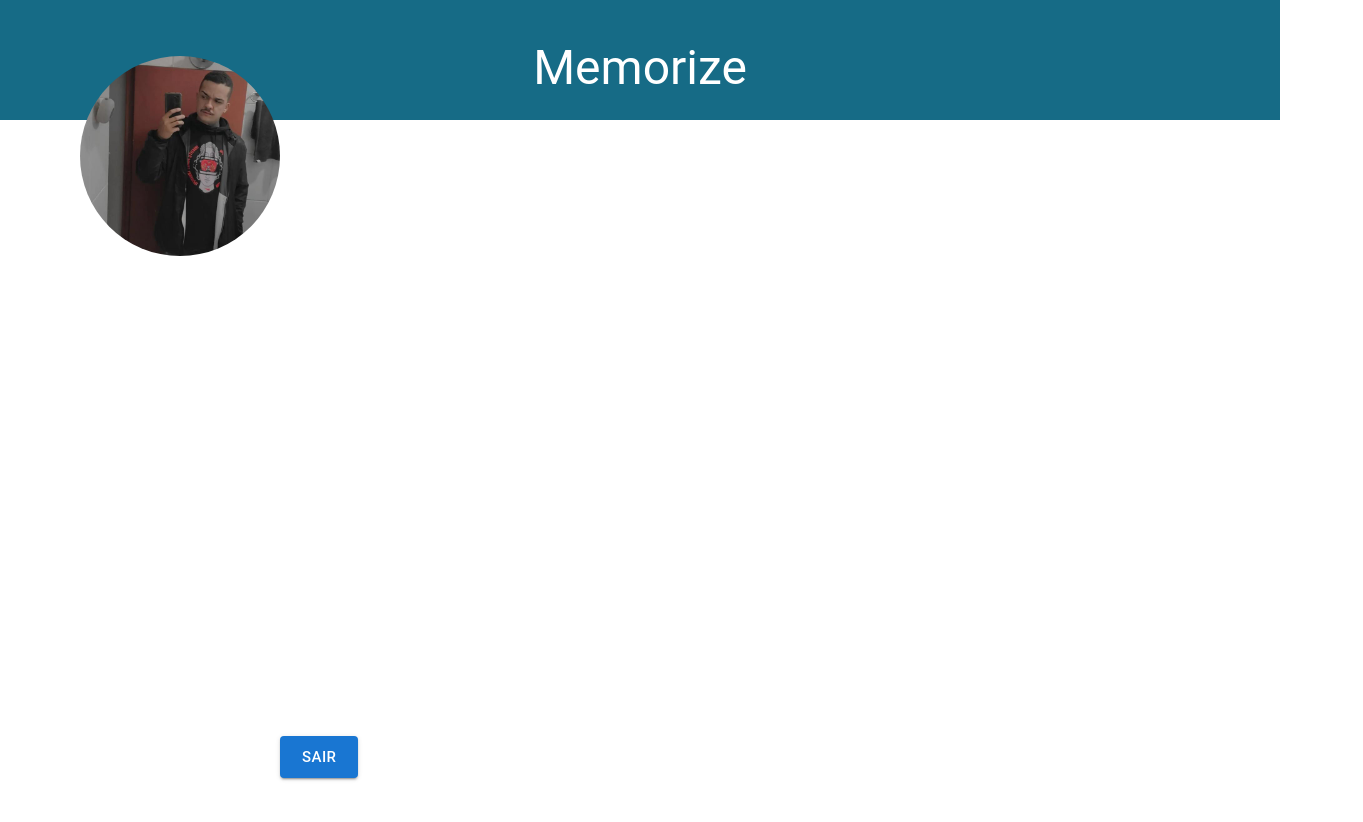
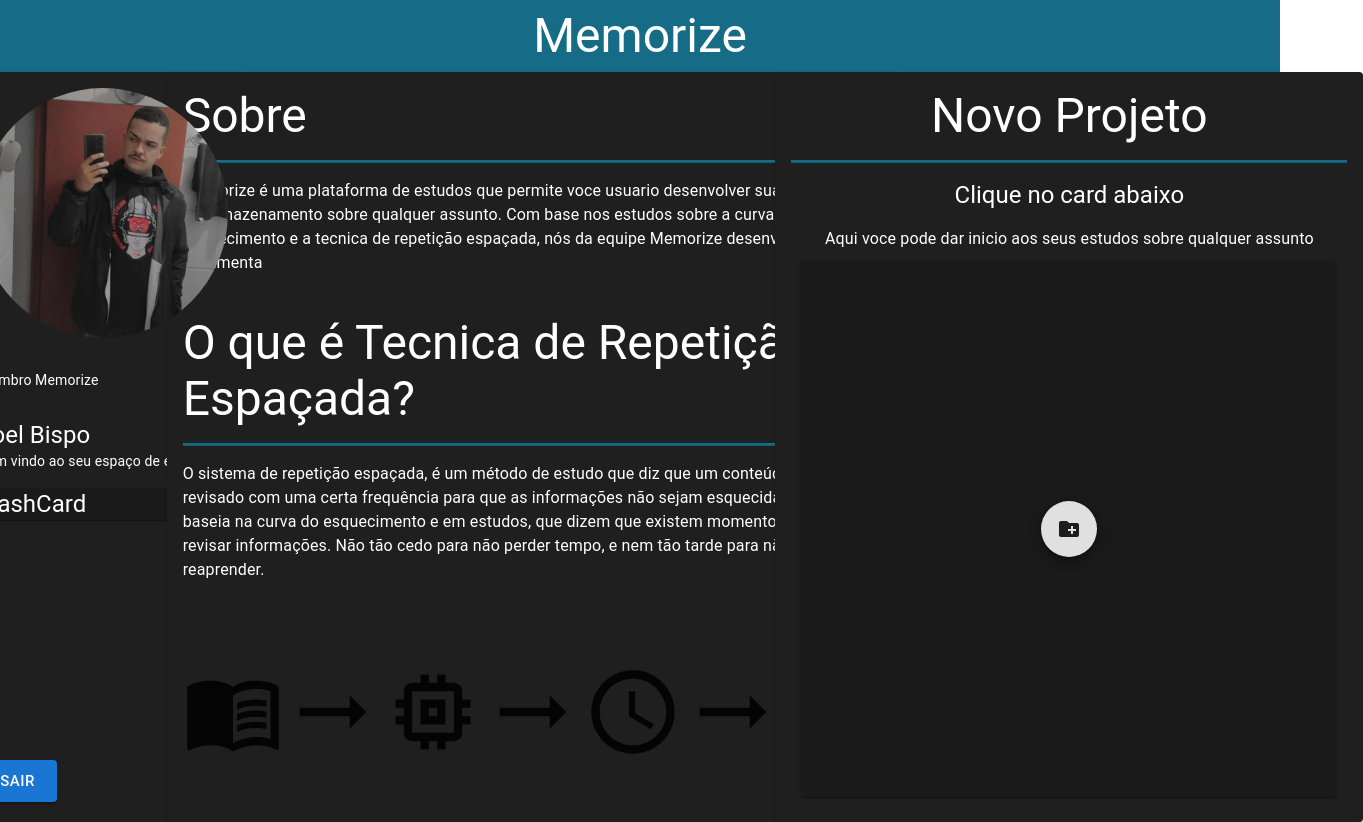
Before and after one commit to Joelzera/memorize-frontend, a React (Create React App) app: page / in a window 1280 px wide. Shown: the whole page, 1363 px wide, since content can reach past the window. Before the commit the page ends 800 px from the top, so only its background shows below. Built offline with nearby package versions, Linux system fonts and the light colour scheme; sample sign-in values are in the browser's storage.

Commit message:
Estrutura do perfil de usuario

```diff
--- a/package.json
+++ b/package.json
@@ -3,10 +3,10 @@
   "version": "0.1.0",
   "private": true,
   "dependencies": {
-    "@emotion/react": "^11.11.1",
+    "@emotion/react": "^11.11.3",
     "@emotion/styled": "^11.11.0",
-    "@mui/icons-material": "^5.13.7",
-    "@mui/material": "^5.13.7",
+    "@mui/icons-material": "^5.15.6",
+    "@mui/material": "^5.15.6",
     "@mui/styled-engine-sc": "^5.12.0",
     "@testing-library/jest-dom": "^5.16.5",
     "@testing-library/react": "^13.4.0",
--- a/src/components/Home.js
+++ b/src/components/Home.js
@@ -1,19 +1,86 @@
-import { Avatar, Grid, Typography } from "@mui/material"
-
+import { Avatar, Box, Card, CardActionArea, CardContent, CardMedia, Divider, Fab, Grid, Typography } from "@mui/material"
 import Foto from '../img/joelzera.jpg'
 import ButtonHome from "./ButtonHome"
+import { AccessTime, AddComment, ArrowRightAlt, CheckCircle, Folder, Memory, MenuBook, Person } from "@mui/icons-material"
+import { CreateNewFolder } from "@mui/icons-material"
 
 const Home = () =>{
         return(
-            <Grid container id='code_container_home'>
-                <Grid item xs={4} md={12} textAlign='center' marginTop={5}>
+            <Grid container id='code_container_home' spacing={1} marginTop={0}>
+                <Grid container item xs={12} md={12}  display='flex' justifyContent='center' >
                     <Typography variant='h3' color='white'>Memorize</Typography>
                 </Grid>
-                <Grid marginLeft={10} marginTop={-5}>
-                    <Avatar alt="joel" src={Foto} sx={{ width: 200, height: 200}}/>
+                <Grid container item sx={12} md={2} display='flex' justifyContent='center' >
+                    <Grid>
+                        <Card sx={{ maxHeight : 750, height: '100%', backgroundColor: '#1f1f1f'}}>
+                            <Box margin={2}>
+                                <Avatar src={Foto} sx={{ width: 250, height: 250}}></Avatar>
+                            </Box>
+                            <CardContent>
+                                <Typography fontSize={14} color='white'>Membro Memorize</Typography>
+                                <Person color="primary"/>
+                                <Typography variant="h5" color='white'>Joel Bispo</Typography>
+                                <Typography fontSize={14} color='white'>Bem vindo ao seu espaço de estudos!</Typography>
+                                    <Card sx={{ backgroundColor: '#1a1a1a', marginTop: '16px'}}>
+                                        <Typography variant="h5" color='white'>FlashCard</Typography>
+                                    </Card>
+                                    <Box marginTop={30}>
+                                        <ButtonHome/>
+                                    </Box>
+                            </CardContent>
+                        </Card>
+                    </Grid>
                 </Grid>
-                <Grid marginTop={80}>
-                    <ButtonHome/>
+                <Grid container item sx={12} md={6} display='flex' justifyContent='center' >
+                    <Grid>
+                        <Card sx={{ maxHeight : 750, height: '100%', maxWidth: '100%', backgroundColor: '#1f1f1f' }}>
+                            <CardContent>
+                                <Typography variant="h3" color='white'>Sobre</Typography>
+                                <Divider variant="fullWidth" sx={{ marginBottom: '16px', marginTop: '16px', backgroundColor: '#166b86', height: 2 }}/>
+                                <Typography color='white'>Memorize é uma plataforma de estudos que permite voce usuario desenvolver sua capacidade de armazenamento
+                                    sobre qualquer assunto. Com base nos estudos sobre a curva do esquecimento e a tecnica de repetição espaçada, nós
+                                    da equipe Memorize desenvolvemos essa ferramenta
+                                </Typography>
+                                <Typography variant="h3" color='white' marginTop={5}>O que é Tecnica de Repetição Espaçada?</Typography>
+                                <Divider variant="fullWidth" sx={{ marginBottom: '16px', marginTop: '16px', backgroundColor: '#166b86', height: 2 }}/>
+                                <Typography color='white'>O sistema de repetição espaçada,
+                                é um método de estudo que diz que um conteúdo precisa ser
+                                revisado com uma certa frequência para que as informações
+                                não sejam esquecidas.
+                                Ele se baseia na curva do esquecimento e em estudos,
+                                que dizem que existem momentos ideais para revisar informações.
+                                Não tão cedo para não perder tempo, e nem tão tarde para não precisar reaprender.</Typography>
+                                <Box marginTop={10} display='flex' justifyContent='center'>
+                                    <MenuBook sx={{ width:100, height:100 }}/>
+                                    <ArrowRightAlt sx={{ width:100, height:100}}/>
+                                    <Memory sx={{ width:100, height:100}}/>
+                                    <ArrowRightAlt sx={{ width:100, height:100}}/>
+                                    <AccessTime sx={{ width:100, height:100}}/>
+                                    <ArrowRightAlt sx={{ width:100, height:100}}/>
+                                    <MenuBook sx={{ width:100, height:100}}/>
+                                </Box>
+                            </CardContent>
+                        </Card>
+                    </Grid>
+                </Grid>
+                <Grid container item sx={12} md={4} display='flex' justifyContent='center'>
+                    <Grid>
+                        <Card sx={{ maxHeight : 750, height: '100%',width: '100%', backgroundColor: '#1f1f1f'}}>
+                            <CardContent>
+                                <Typography variant="h3" color='white' textAlign='center'>Novo Projeto</Typography>
+                                <Divider variant="fullWidth" sx={{ marginBottom: '16px', marginTop: '16px', backgroundColor: '#166b86', height: 2 }}/>
+                                <Typography variant="h5" color='white' textAlign='center' margin='16px'>Clique no card abaixo</Typography>
+                                <Typography color='white' textAlign='center'>Aqui voce pode dar inicio aos seus estudos sobre qualquer assunto</Typography>
+                                    <Card sx={{ backgroundColor: '#1a1a1a', margin: '10px'}}>
+                                        <Box margin={30} display='flex' justifyContent='center'>
+                                            <Fab  aria-label="add">
+                                                <CreateNewFolder/>
+                                            </Fab>
+                                        </Box>
+                                    </Card>
+                            </CardContent>
+                        </Card>
+                    </Grid>
                 </Grid>
             </Grid>
         )
--- a/src/index.css
+++ b/src/index.css
@@ -14,12 +14,14 @@
 
 #code_container{
   background-color: rgba(22, 107, 134, 1);
-  height: 100vh;
+  min-height: 100vh;
 }
 #code_container_home{
   background-color: rgba(22, 107, 134, 1);
-  height: 15vh;
+  min-height: 100vh;
+  min-height: 100vb;
 }
+
 
 #memorize {
   background-color: #fff;
```
Also changed, not shown: 1 other file (tests, documents, lock files or other folders).
